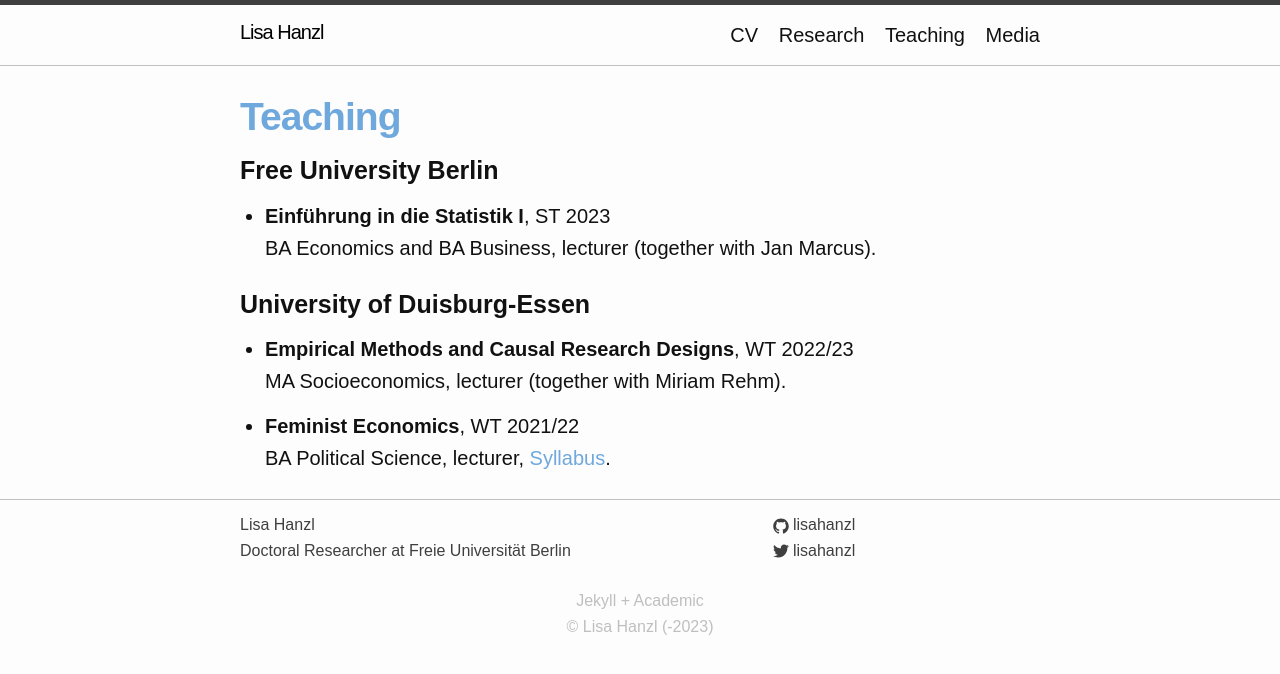
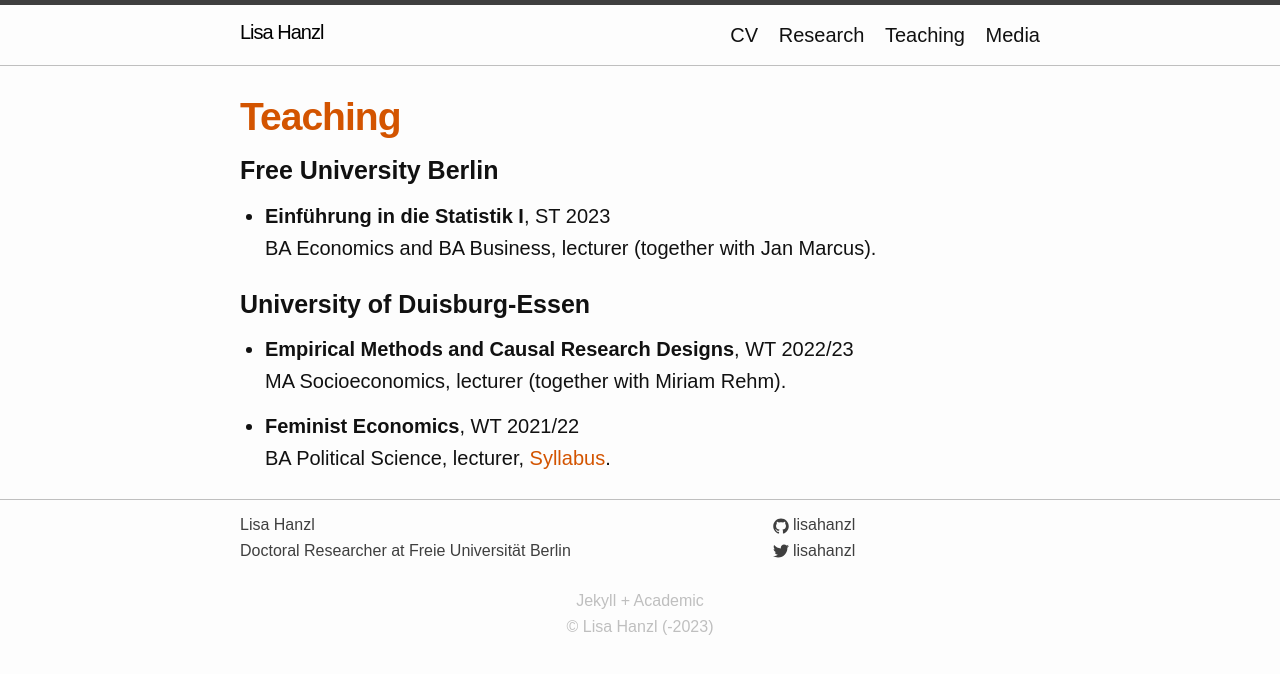
Before and after one commit to lisahanzl/lisahanzl.github.io, a Jekyll site: the page built from 02_teaching.md, in a window 1280 px wide. Shown: the top 674 px of the page. Built offline with Jekyll 4.4.1, drawn with Linux system fonts in a browser that asks for light colours.

Commit message:
change color

```diff
--- a/assets/main.scss
+++ b/assets/main.scss
@@ -20,7 +20,7 @@ $spacing-unit:     25px;
 
 $text-color:       #111;
 $background-color: #fdfdfd;
-$brand-color:      #6fa8dc;
+$brand-color:      #D35400;
 
 $grey-color:       #3F3F3F;
 $grey-color-light: lighten($grey-color, 50%);
```
